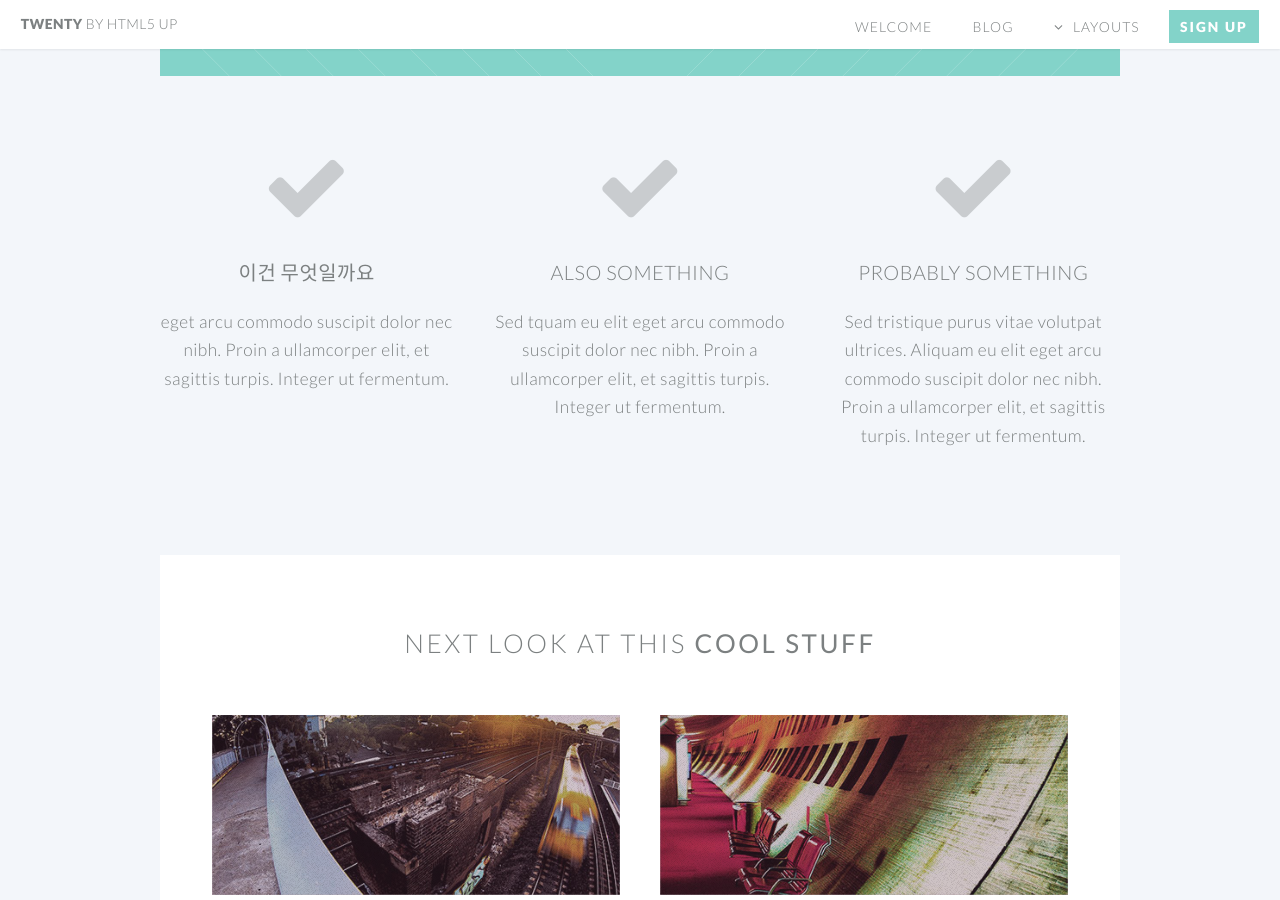
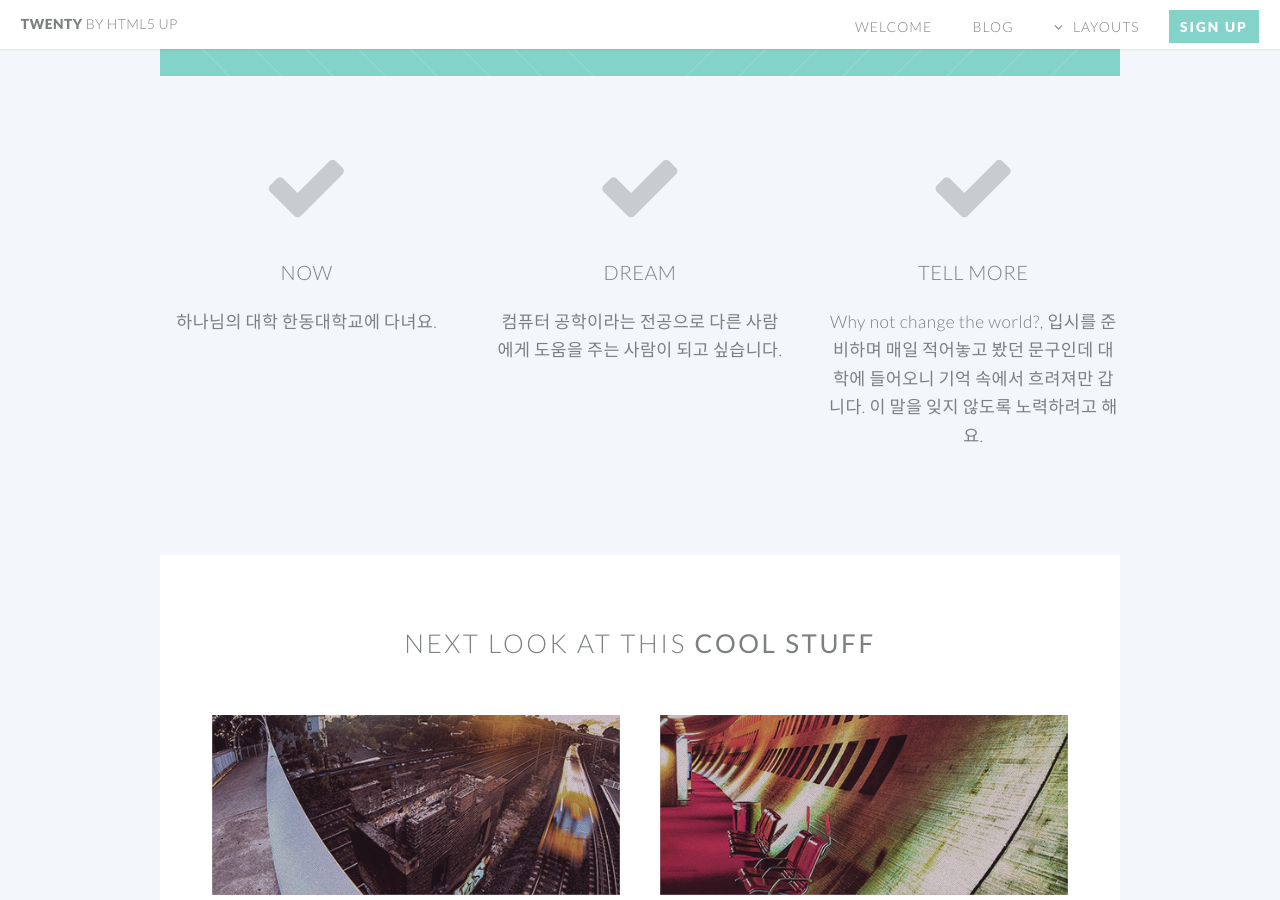
Before and after one commit to Yangsiwan/Yangsiwan.github.io, a Jekyll site: the page built from index.html, in a window 1280 px wide and 900 px high, scrolled down 1440 px. Built offline with Jekyll 4.4.1, drawn with Linux system fonts in a browser that asks for light colours.

Commit message:
Update index.html

```diff
--- a/index.html
+++ b/index.html
@@ -51,9 +51,9 @@ layout: landing-page
 								<section>
 									<span class="icon featured fa-check"></span>
 									<header>
-										<h3>이건 무엇일까요</h3>
+										<h3>NOW</h3>
 									</header>
-									<p> eget arcu commodo suscipit dolor nec nibh. Proin a ullamcorper elit, et sagittis turpis. Integer ut fermentum.</p>
+									<p>하나님의 대학 한동대학교에 다녀요.</p>
 								</section>
 
 							</div>
@@ -62,9 +62,9 @@ layout: landing-page
 								<section>
 									<span class="icon featured fa-check"></span>
 									<header>
-										<h3>Also Something</h3>
+										<h3>DREAM</h3>
 									</header>
-									<p>Sed tquam eu elit eget arcu commodo suscipit dolor nec nibh. Proin a ullamcorper elit, et sagittis turpis. Integer ut fermentum.</p>
+									<p>컴퓨터 공학이라는 전공으로 다른 사람에게 도움을 주는 사람이 되고 싶습니다.</p>
 								</section>
 
 							</div>
@@ -73,9 +73,9 @@ layout: landing-page
 								<section>
 									<span class="icon featured fa-check"></span>
 									<header>
-										<h3>Probably Something</h3>
+										<h3>TELL MORE</h3>
 									</header>
-									<p>Sed tristique purus vitae volutpat ultrices. Aliquam eu elit eget arcu commodo suscipit dolor nec nibh. Proin a ullamcorper elit, et sagittis turpis. Integer ut fermentum.</p>
+									<p>Why not change the world?, 입시를 준비하며 매일 적어놓고 봤던 문구인데 대학에 들어오니 기억 속에서 흐려져만 갑니다. 이 말을 잊지 않도록 노력하려고 해요.</p>
 								</section>
 
 							</div>
```
